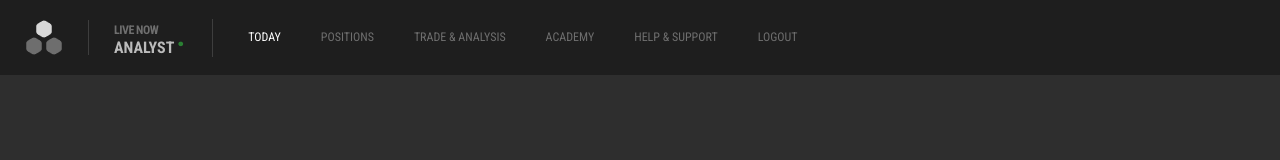
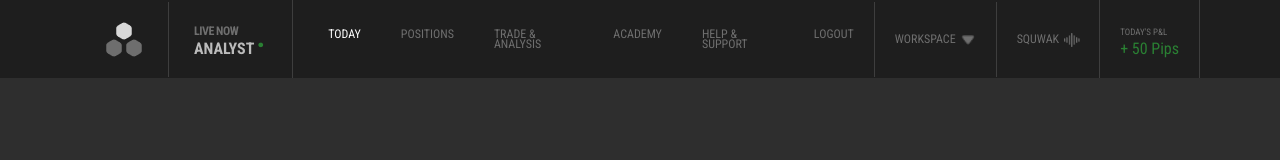
Before and after one commit to aroolinks/css-dashboard, a plain HTML site: page index.html in a window 1280 px wide. Drawn offline with Linux system fonts and the light colour scheme.

Commit message:
Menu update

```diff
--- a/index.css
+++ b/index.css
@@ -20,20 +20,21 @@ body {
 }
 .navbar {
   display: flex;
-  background: #1e1e1e !important;
-  maring: 0px;
+  background: var(--darkgray) !important;
+  margin: 0px;
   color: var(--fontColor);
-  display: flex;
   align-items: center;
+  justify-content: center;
+  padding: 0px 80px;
 }
 
 .navbar__ul {
   display: flex;
   list-style: none;
   text-decoration: none;
-  flex-direction: space-between;
   margin: 0px;
-  padding: 30px 0px;
+  padding: 0px;
+  flex: 1;
 }
 .navbar__ul li {
   text-decoration: none;
@@ -46,16 +47,14 @@ body {
   color: var(--fontColor);
   text-transform: uppercase;
   font-size: 12px;
-  line-height: 15px;
+  line-height: 10px;
   align-items: center;
   padding: 0px 20px;
   cursor: pointer;
+  transition: all 0.2s ease-in-out;
 }
 .navbar__ul li.current a {
   color: #fff !important;
-  font-size: 12px;
-  font-weight: 500;
-  line-height: 15px;
 }
 .navbar__ul li a:hover {
   color: var(--white) !important;
@@ -65,31 +64,31 @@ span.live {
   font-family: 'Roboto Condensed', sans-serif;
   font-size: 12px;
   font-weight: 700;
-  color: #6f6f6f;
+  color: var(--fontColor);
   letter-spacing: -0.5px;
   text-transform: uppercase;
 }
 
 .logo {
-  padding: 0px 25px;
+  padding: 20px 25px;
   border-right: 1px solid #3e3e3e;
   display: flex;
   justify-content: center;
   align-items: center;
 }
 .text__logo__cover {
-  padding: 0px 25px;
+  padding: 20px 25px;
   border-right: 1px solid #3e3e3e;
   margin-right: 15px;
 }
 
 .text__logo {
   font-size: 16px;
-  font-weith: 700px;
-  dispaly: flex;
+  font-weight: 700px;
+  display: flex;
   color: var(--lightGray);
   display: flex;
-  justifi-content: center;
+  justify-content: center;
   align-items: center;
   text-transform: uppercase;
 }
@@ -100,3 +99,58 @@ span.dot {
   margin-top: -24px;
   padding: 2px;
 }
+
+.rightbar__div {
+  padding: 20px 20px;
+  list-style: none;
+  text-decoration: none;
+  border-left: 1px solid var(--bgColor);
+  border-left: 1px solid var(--bgColor);
+  position: relative;
+}
+.rightbar__div a {
+  display: flex;
+  color: #6f6f6f !important;
+  text-decoration: none;
+  font-weight: 500;
+  color: var(--fontColor);
+  text-transform: uppercase;
+  font-size: 12px;
+  line-height: 15px;
+  align-items: center;
+  padding: 10px 20px;
+  cursor: pointer;
+  transition: all 0.2s ease-in-out;
+}
+.rightbar__div:last-child {
+  border-right: 1px solid var(--bgColor);
+}
+.pips_text {
+  font-size: 9px;
+  text-transform: uppercase;
+  margin: 0px;
+}
+.pips_numbers {
+  color: var(--green);
+  font-size: 16px;
+  font-weight: 500;
+  margin: 0px;
+}
+.text_with_icon {
+  margin-left: -20px;
+}
+.arrow_down {
+  width: 14px;
+  position: absolute;
+  padding-left: 5px;
+  margin-top: 3px;
+}
+.squwak_icon {
+  width: 16px;
+  position: absolute;
+  padding-left: 5px;
+  margin-top: 1px;
+}
+.pips_box_right {
+  padding: 0px;
+}
--- a/index.html
+++ b/index.html
@@ -38,7 +38,37 @@
         <li><a href="#">Logout</a></li>
       </ul>
 
-      <div></div>
+      <div class="rightbar__div">
+          <a href="#">
+            <span class="text_with_icon"> workspace
+              <img
+                src="./images/Polygon.png"
+                alt="sq-image"
+                class="arrow_down"
+              />
+            </span>
+          </a>
+
+      </div>
+      <div class="rightbar__div">
+        <a href="#">
+            <span class="text_with_icon">
+              squwak
+              <img
+                src="./images/squwak.png"
+                alt="sq-image"
+                class="squwak_icon"
+              />
+            </span>
+          </a>
+        </div>
+        <div class="rightbar__div">
+          <div class="pips_box_right">
+            <span class="pips_text"> Today's p&l </span>
+            <h1 class="pips_numbers">+ 50 Pips</h1>
+          </div>
+        </div>
+      </ul>
     </nav>
   </body>
 </html>
```
Also changed, not shown: images/Polygon.png (added), images/squwak.png (added).
